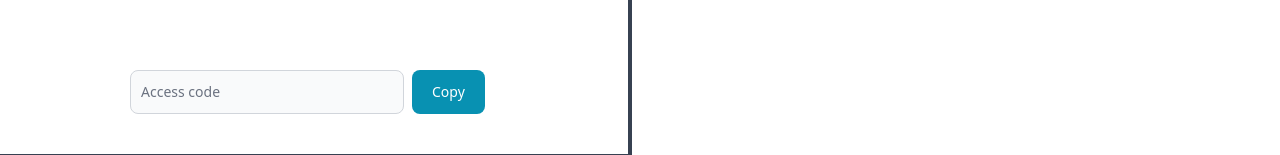
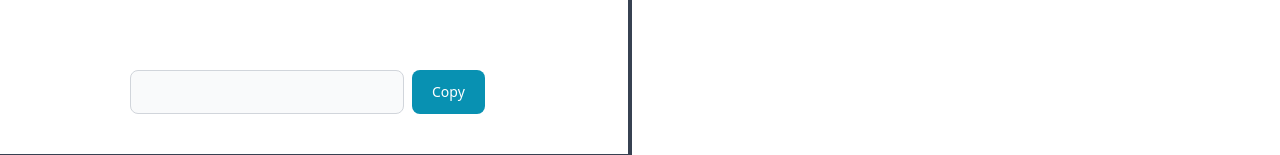
Before and after one commit to ghosh-trisha/cors_frontend, a React (Vite) app: page / in a window 1280 px wide. Shown: the part 646-801 px from the top of the page. Built offline with nearby package versions, Linux system fonts and the light colour scheme.

Commit message:
commited

```diff
--- a/src/components/Upload.jsx
+++ b/src/components/Upload.jsx
@@ -12,6 +12,7 @@ function Upload() {
 
   const [files, setFiles] = useState(null);
   const [time, setTime] = useState(5);
+  const [accessCode, setAccessCode] = useState('');
 
   const onchangeHandler = (e) => {
     // console.log(e.target.files);
@@ -27,7 +28,6 @@ function Upload() {
 
 
   const onClickSend = async () => {
-
     if (!files || files.length === 0) {
       console.log("No files selected.");
       return;
@@ -35,33 +35,35 @@ function Upload() {
 
     const formData = new FormData();
     for (let i = 0; i < files.length; i++) {
-      formData.append('givenFiles', files[i]);
+      formData.append('givenfiles', files[i]);
     }
     formData.append('timeOut', time);
 
-    // const response = await AxiosHandler(
-    //   'post',
-    //   '/upload',
-    //   formData
-    // );
-    try{
-   const response=await axios.post(
-      'http://localhost:3000/api/v1/cors/upload',
-      formData,
-      {
-        headers: {
-          'Content-Type': 'multipart/form-data',
-        },
-        withCredentials: true
-      }
+    const response = await AxiosHandler(
+      'post',
+      '/upload',
+      formData
     );
+    setAccessCode(response.data.accessCode);
 
-    console.log(response);}
-    catch(err) {
-      console.error(err);
-    }
+    // try {
+    //   const response = await axios.post(
+    //     'http://localhost:3000/api/v1/cors/upload',
+    //     formData,
+    //     {
+    //       headers: {
+    //         'Content-Type': 'multipart/form-data',
+    //       },
+    //       withCredentials: true,
+    //     }
+    //   );
+    //   console.log(response.data);
+    // } catch (err) {
+    //   console.error('Error during file upload:', err);
+    // }
 
   };
+
 
 
 
@@ -143,11 +145,11 @@ function Upload() {
           </label>
           <input id="npm-install" type="text"
             className="col-span-6 block w-full rounded-lg border border-gray-300 bg-gray-50 p-2.5 text-sm text-gray-500 focus:border-blue-500 focus:ring-blue-500 dark:border-gray-600 dark:bg-gray-700 dark:text-gray-400 dark:placeholder:text-gray-400 dark:focus:border-blue-500 dark:focus:ring-blue-500"
-            value="Access code"
+            value={accessCode}
             disabled
             readOnly
           />
-          <Clipboard className='bg-[#0891B2]' valueToCopy="Access code" label="Copy" />
+          <Clipboard className='bg-[#0891B2]' valueToCopy={accessCode} label="Copy" />
         </div>
       </div>
     </div>
```
